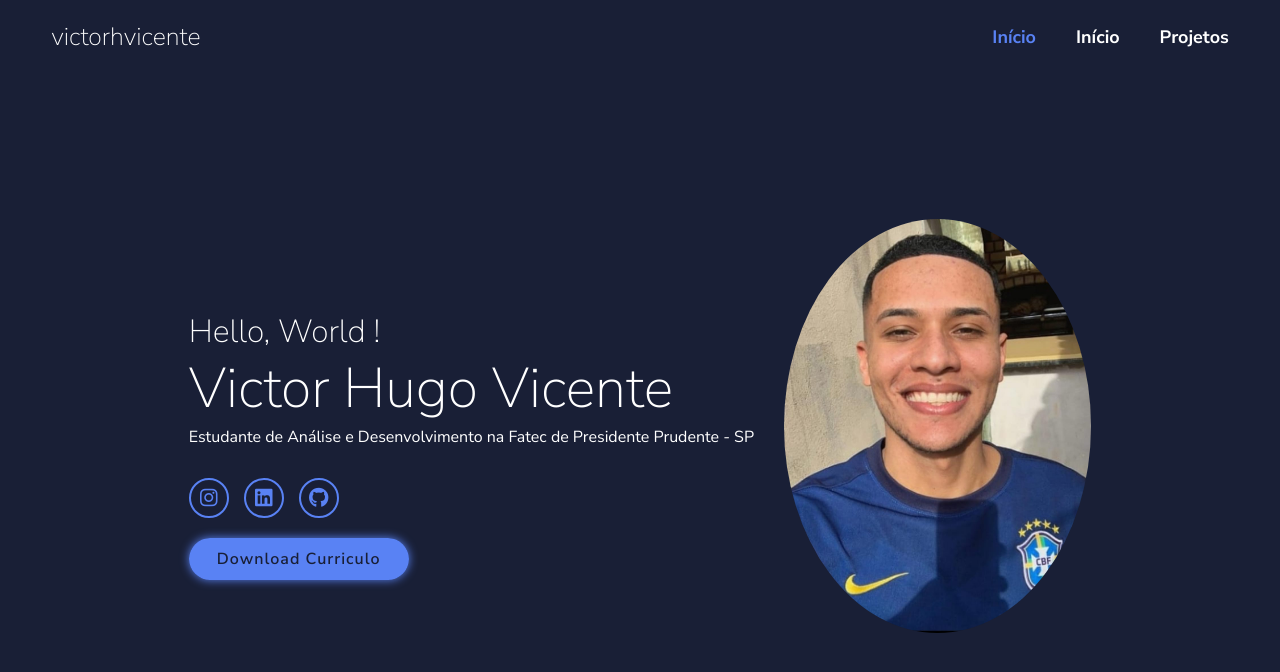
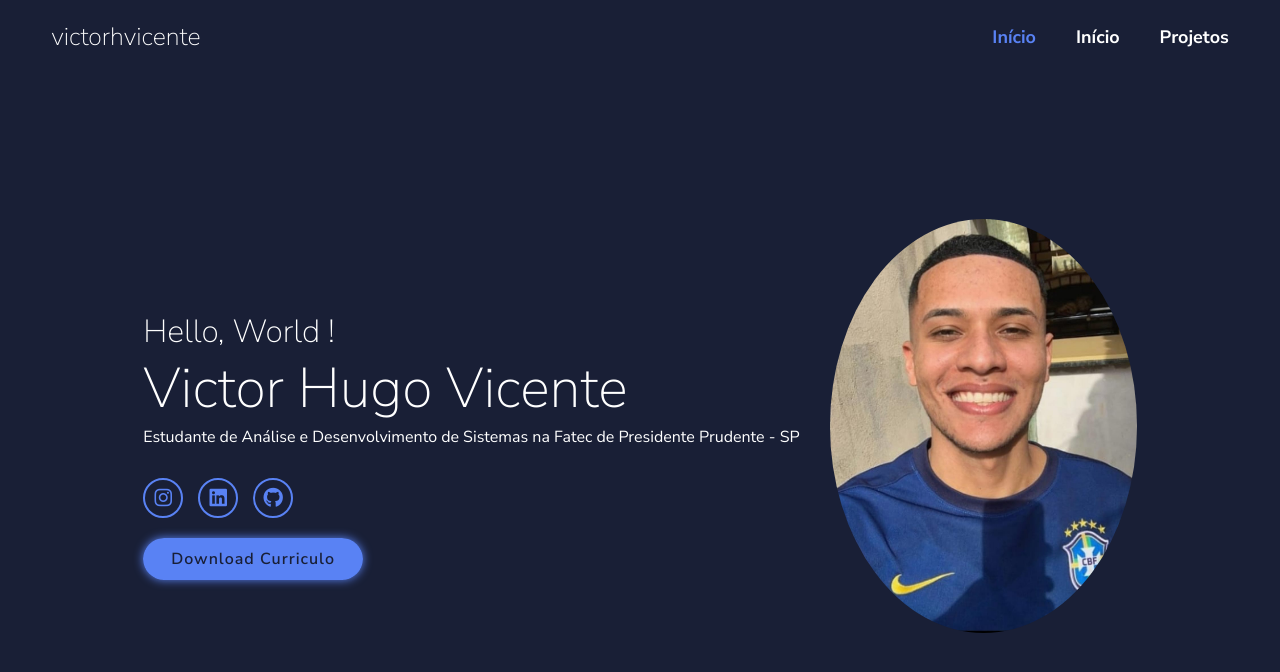
Before and after one commit to victorhvicente/victorhvicente.github.io, a plain HTML site: page index.html in a window 1280 px wide. Drawn offline with Linux system fonts and the light colour scheme.

Commit message:
atualização html tag p

```diff
--- a/index.html
+++ b/index.html
@@ -30,7 +30,7 @@
         <div class="home-content">
             <h3>Hello, World !</h3>
             <h1>Victor Hugo Vicente</h1>
-            <p>Estudante de Análise e Desenvolvimento na Fatec de Presidente Prudente - SP</p>
+            <p>Estudante de Análise e Desenvolvimento de Sistemas na Fatec de Presidente Prudente - SP</p>
 
             <div class="social-media">
                 <ol>
```
